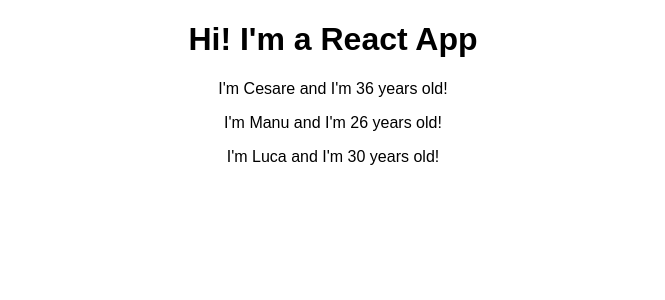
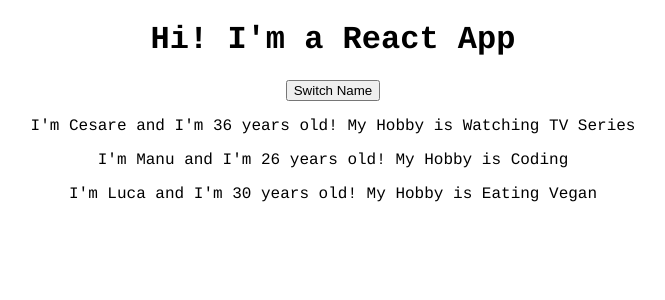
Before and after one commit to cesarecamurani/react-complete-guide, a React (Create React App) app: page / in a window 1280 px wide. Shown: the top 300 px of the page, without its empty margins (307-972 px from the left). Built offline with nearby package versions, Linux system fonts and the light colour scheme.

Commit message:
Switch button added

```diff
--- a/src/App.js
+++ b/src/App.js
@@ -3,13 +3,34 @@
 import './App.css';
 
 class App extends Component {
+  state = {
+    people: [
+      { name: 'Cesare', age: '36'},
+      { name: 'Manu', age: '26'},
+      { name: 'Luca', age: '30'}
+    ]
+  }
+
+  switchNameHandler = () => {
+    // console.log('It was clicked!')
+    // this.state.people[0].name = 'Cesarone' --> Wrong way!!!
+    this.setState({
+      people: [
+        { name: 'Cesarone', age: '36'},
+        { name: 'Manu', age: '26'},
+        { name: 'Luca', age: '30'}
+      ]}
+    )
+  }
+
   render() {
     return (
       <div className="App">
         <h1>Hi! I'm a React App</h1>
-        <Person name="Cesare" age="36"/>
-        <Person name="Manu" age="26"/>
-        <Person name="Luca" age="30"/>
+        <button onClick={this.switchNameHandler}> Switch Name </button>
+        <Person name={this.state.people[0].name} age={this.state.people[0].age}> Watching TV Series </Person>
+        <Person name={this.state.people[1].name} age={this.state.people[1].age}> Coding </Person>
+        <Person name={this.state.people[2].name} age={this.state.people[2].age}> Eating Vegan </Person>
       </div>
     );
   }
--- a/src/Person/Person.js
+++ b/src/Person/Person.js
@@ -1,7 +1,11 @@
 import React from 'react';
 
 const person = (props) => {
-  return <p>I'm { props.name } and I'm { props.age } years old!</p>
+  return (
+    <div>
+      <p>I'm { props.name } and I'm { props.age } years old! My Hobby is { props.children }</p>
+    </div>
+  )
 }
 
 export default person;
--- a/src/index.css
+++ b/src/index.css
@@ -1,5 +1,5 @@
 body {
   margin: 0;
   padding: 0;
-  font-family: sans-serif;
+  font-family: courier;
 }
```
